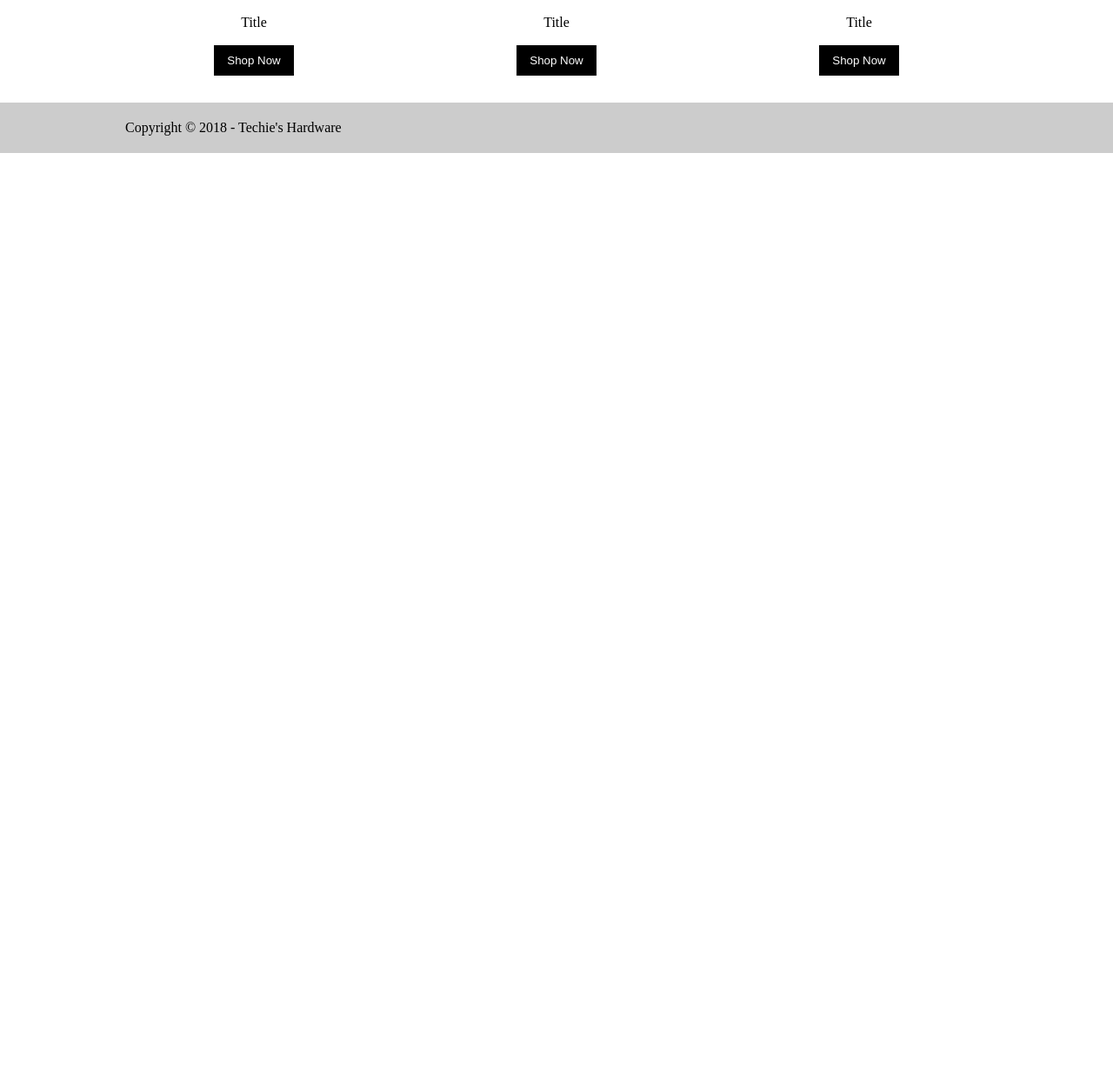
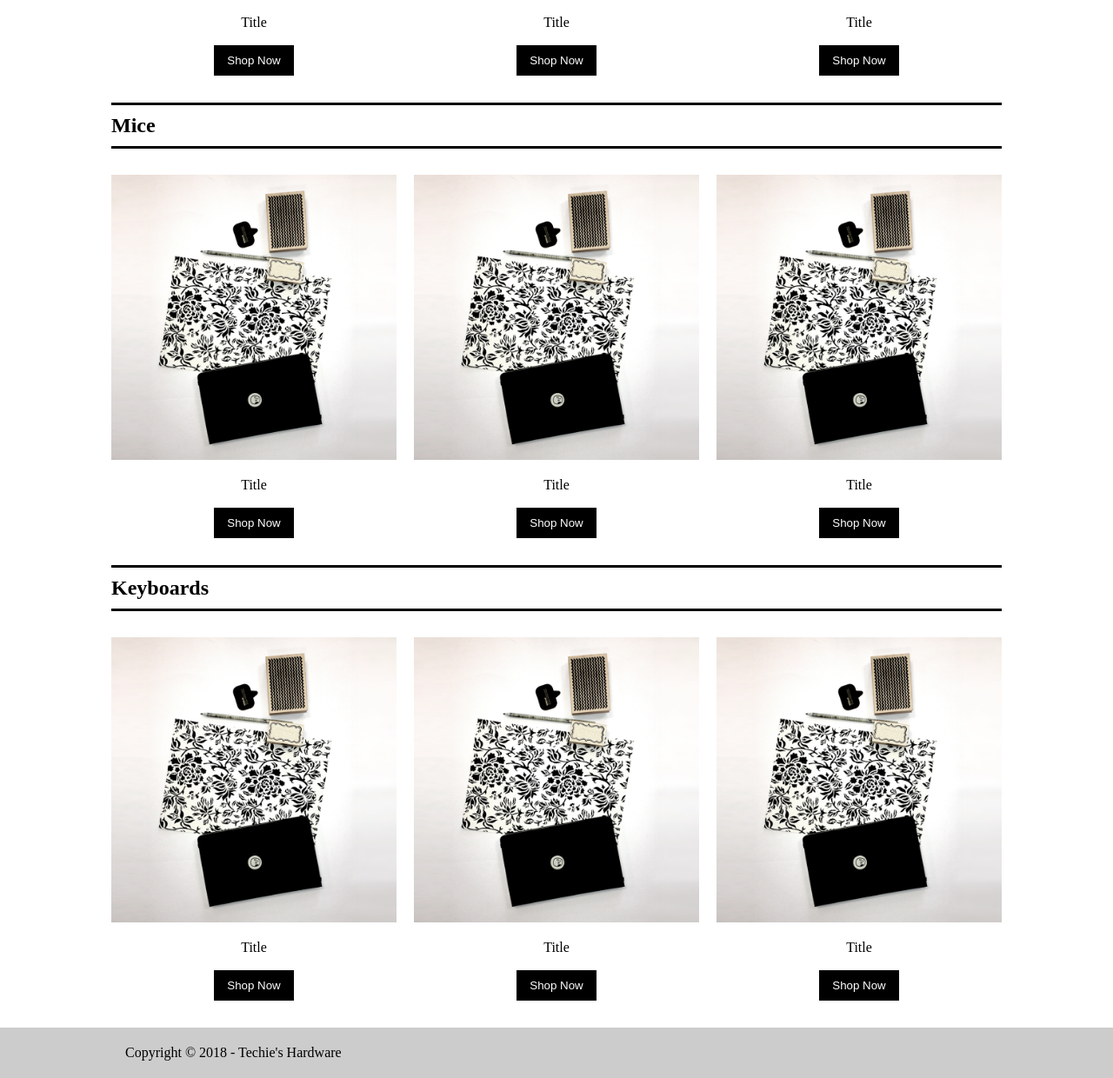
Before and after one commit to jbb3997/techieshardware, a plain HTML site: page about.html in a window 1280 px wide. Shown: the part 823-2063 px from the top of the page at 87% size. Before the commit the page ends 999 px from the top, so only its background shows below. Drawn offline with Linux system fonts and the light colour scheme.

Commit message:
Added more sections in about html

```diff
--- a/about.html
+++ b/about.html
@@ -57,6 +57,64 @@
       </div>
     </div>
 
+    <div id='mice' class="section">
+        <div class='shopSectionTitle'>
+            <h2>Mice</h2>
+        </div>
+        <div class='shopSection'>
+            <div class="shopItem">
+                <img src="images/sample-image.png" alt="">
+                <center>
+                    <p>Title</p>
+                    <a href=""><button class="shopBtn">Shop Now</button></a>
+                </center>
+            </div>
+            <div class="shopItem">
+                  <img src="images/sample-image.png" alt="">
+                  <center>
+                      <p>Title</p>
+                      <a href=""><button class="shopBtn">Shop Now</button></a>
+                  </center>
+            </div>
+            <div class="shopItem">
+                <img src="images/sample-image.png" alt="">
+                <center>
+                    <p>Title</p>
+                    <a href=""><button class="shopBtn">Shop Now</button></a>
+                </center>
+            </div>
+        </div>
+      </div>
+
+      <div id='keyboards' class="section">
+          <div class='shopSectionTitle'>
+              <h2>Keyboards</h2>
+          </div>
+          <div class='shopSection'>
+              <div class="shopItem">
+                  <img src="images/sample-image.png" alt="">
+                  <center>
+                      <p>Title</p>
+                      <a href=""><button class="shopBtn">Shop Now</button></a>
+                  </center>
+              </div>
+              <div class="shopItem">
+                    <img src="images/sample-image.png" alt="">
+                    <center>
+                        <p>Title</p>
+                        <a href=""><button class="shopBtn">Shop Now</button></a>
+                    </center>
+              </div>
+              <div class="shopItem">
+                  <img src="images/sample-image.png" alt="">
+                  <center>
+                      <p>Title</p>
+                      <a href=""><button class="shopBtn">Shop Now</button></a>
+                  </center>
+              </div>
+          </div>
+        </div>
+
   </div>
 
   <footer>
```
